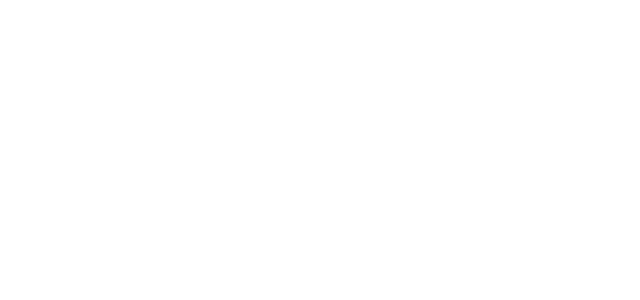
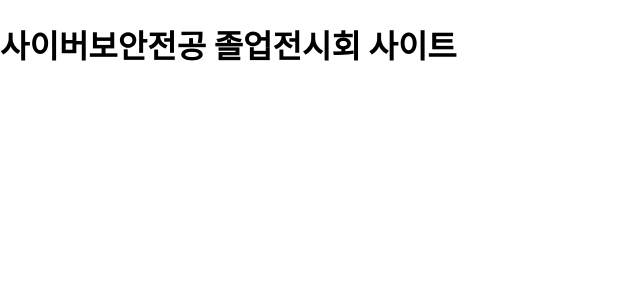
Before and after one commit to duksung-cybersecurity-cypherpunk/Exhibition, a React (Create React App) app: page / in a window 1280 px wide. Shown: the top 300 px of the page, without its empty margins (0-640 px from the left). Built offline with nearby package versions, Linux system fonts and the light colour scheme.

Commit message:
[CHORE] App.js 페이지 수정

```diff
--- a/src/App.js
+++ b/src/App.js
@@ -2,7 +2,7 @@
 
 function App() {
   return (
-    <div></div>
+    <h1>사이버보안전공 졸업전시회 사이트</h1>
   );
 }
 
```
Also changed, not shown: 8 other files (tests, documents, lock files or other folders).
